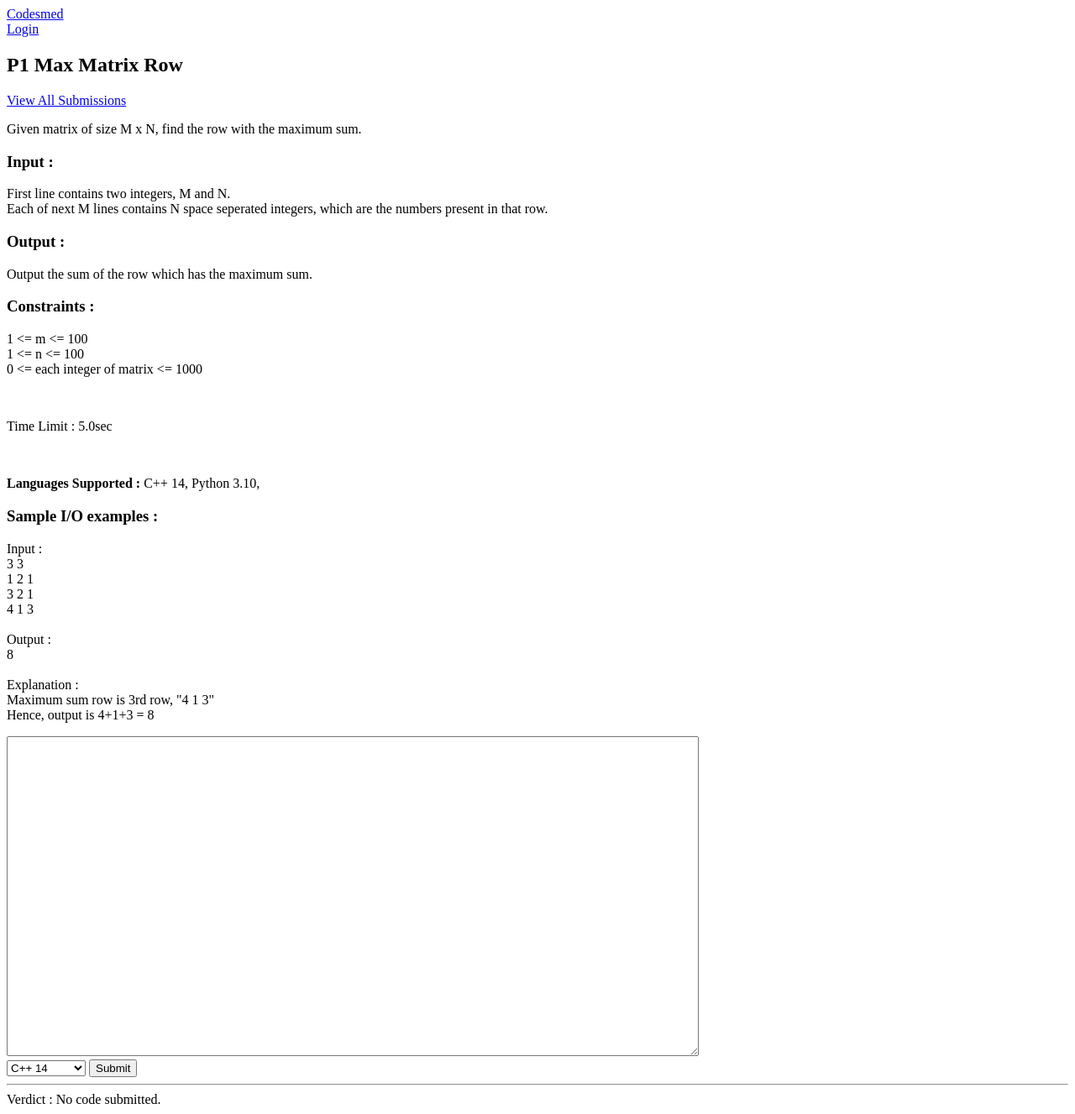
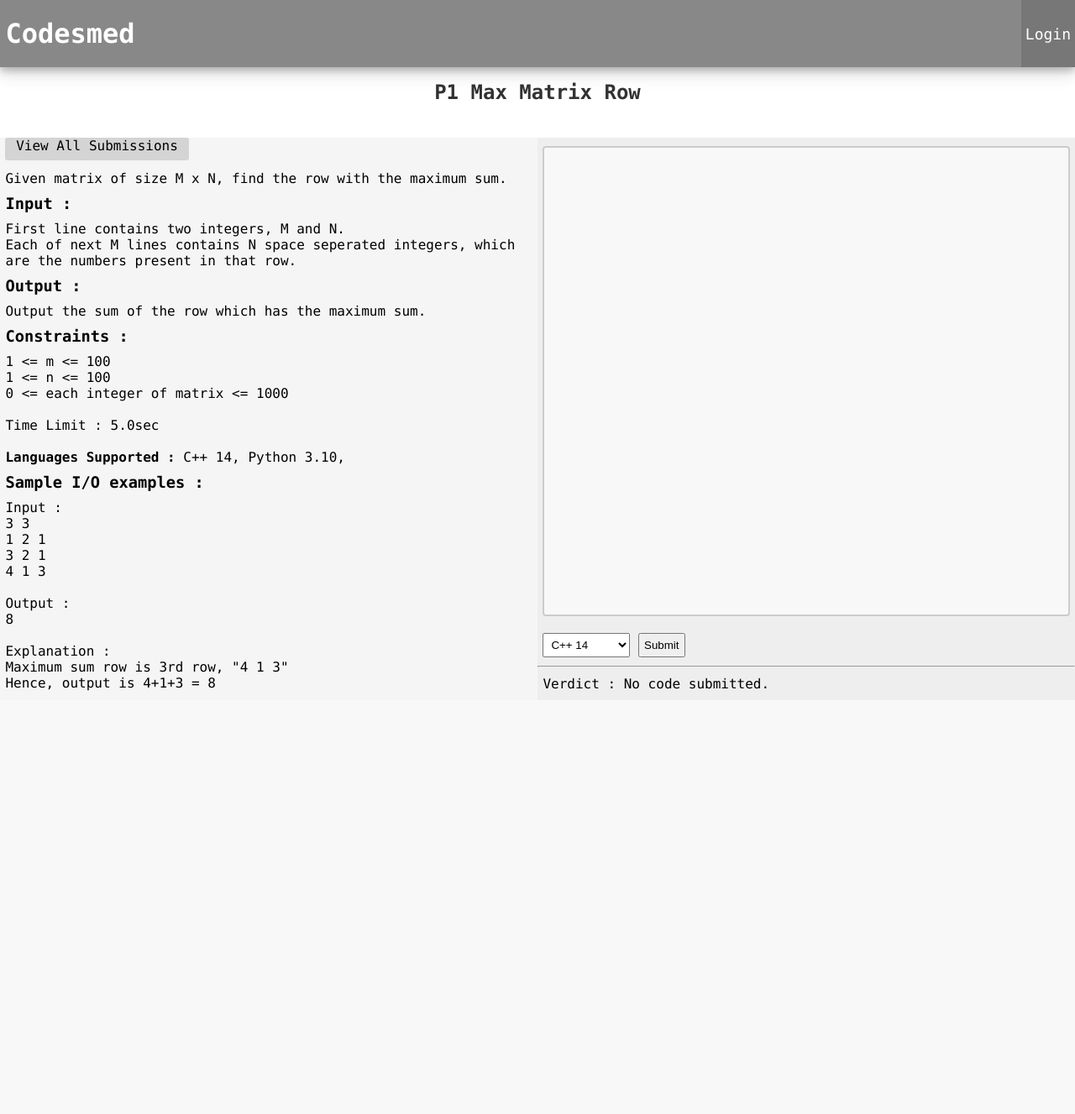
Before and after one commit to nitin12384/online_judge, a Django app: page /problem/1 in a window 1280 px wide. Shown: the whole page at 84% size. After the commit the page ends 823 px from the top, so only its background shows below. Run offline with Django 4.2, Linux system fonts and the light colour scheme; data comes from the database, SQL or seed files in the repository.

Commit message:
Revert "Render 500 error Fix Try 2 : remove all static content"
This reverts commit 65767def4f70a27f158f4407c61a5bd1343605bf.

```diff
--- a/oj_django_project/problems/templates/problems/base.html
+++ b/oj_django_project/problems/templates/problems/base.html
@@ -13,6 +13,12 @@
         <title>Codesmed</title>
         {% endblock title %}
 
+        {% load static %}
+
+        {% block static_loads %}
+        <link rel="shortcut icon" type="image/png" href="{% static '/problems/images/favicon.ico' %}"/>
+        <link rel="stylesheet" type="text/css" href="{% static '/problems/styles/common.css' %}"/>
+        {% endblock static_loads %}
 
     </head>
     <body>
```
